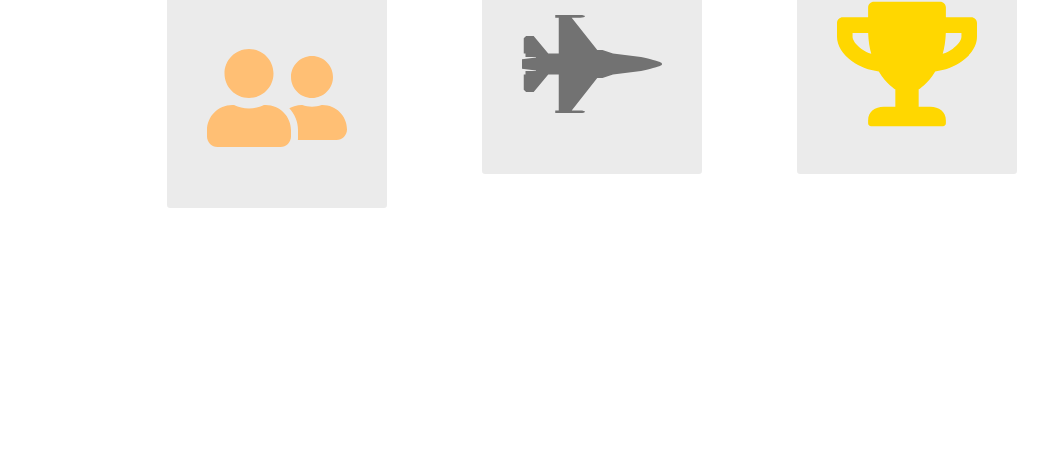
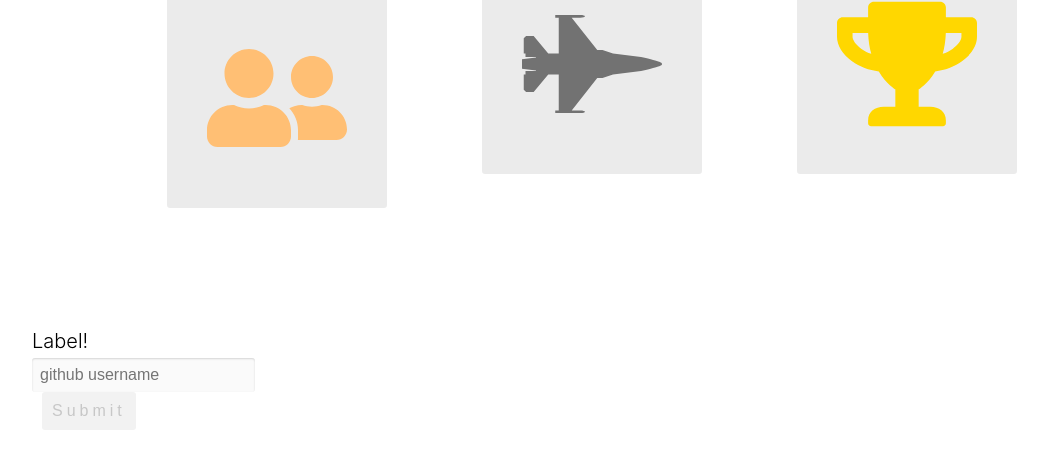
Before and after one commit to nme22/react-practice, a React app: page / in a window 1280 px wide. Shown: the part 312-780 px from the top of the page, without its empty margins (48-1096 px from the left). Built offline with nearby package versions, Linux system fonts and the light colour scheme.

Commit message:
fixed a few bugs and styled

```diff
--- a/app/components/battle.js
+++ b/app/components/battle.js
@@ -1,5 +1,6 @@
 import React from 'react';
 import {FaUserFriends, FaFighterJet, FaTrophy} from 'react-icons/fa'
+import PropTypes from 'prop-types'
 
 function Instructions () {
     return (
@@ -25,11 +26,67 @@ function Instructions () {
     )
 }
 
+class PlayerInput extends React.Component {
+    constructor(props) {
+        super(props)
+
+        this.state = {
+            username: ''
+        }
+        this.handleSubmit = this.handleSubmit.bind(this)
+        this.handleChange = this.handleChange.bind(this)
+    }
+    handleSubmit(event) {
+        event.preventDefault()
+
+        this.props.onSubmit(this.state.username)
+    }
+    handleChange(event) {
+        this.setState({
+            username: event.target.value
+        })
+    }
+    render() {
+        return (
+            <form className= 'column player' onSubmit={this.handleSubmit}>
+                <label htmlFor='username' className='player-label'>
+                    {this.props.label}
+                </label>
+                <div className='row player-inputs'>
+                    <input
+                        type='text'
+                        id='username'
+                        className='input-light'
+                        placeholder='github username'
+                        autoComplete='off'
+                        value={this.state.username}
+                        onChange={this.handleChange}
+                        />
+                        <button
+                         className='btn btn-dark'
+                         type='submit'
+                         disabled={!this.state.username}
+                        >
+                            Submit
+                        </button>
+                </div>
+
+            </form>
+        )
+    }
+}
+PlayerInput.PropTypes = {
+    onSubmit: PropTypes.func.isRequired,
+    label: PropTypes.string.isRequired
+}
+
 export default class Battle extends React.Component {
     render() {
         return (
             <React.Fragment>
                 <Instructions/>
+
+                <PlayerInput label='Label!' onSubmit={(value) => console.log('value!', value)}/>
             </React.Fragment>
         )
     }
--- a/app/index.css
+++ b/app/index.css
@@ -138,3 +138,56 @@ html, body, #app {
       padding: 40px;
       border-radius: 3px;
   }
+
+  .column {
+      display: flex;
+      flex-direction: column;
+  }
+  .player {
+      flex: 1;
+      margin: 0 20px;
+      padding:10px;
+  }
+  .player-label {
+      font-size: 20px;
+      margin: 5px 0;
+      font-weight: 300;
+  }
+.player-inputs input {
+    padding: 8px;
+    font-size: 16px;
+    flex: 2;
+    border-radius: 3px;
+    border: none;
+    box-shadow: inset 0 1px 2px rgba(0, 0, 0, 0.15);
+}
+
+.player-inputs .input-light {
+    background: rgba(0, 0, 0, 0.02);
+}
+.player-inputs button {
+    flex: 1;
+    margin-left: 10px;
+}
+.btn {
+    padding: 10px;
+    text-decoration: uppercase;
+    letter-spacing: .25em;
+    border-radius: 3px;
+    border: none;
+    font-size: 16px;
+    display: flex;
+    justify-content: center;
+    align-items: center;
+    cursor: pointer;
+    text-decoration: none;
+    max-width: 200px;
+}
+.btn-dark {
+    color: #e6e6e6;
+    background: #141414;
+}
+.btn-dark:disabled {
+    background: #f2f2f2;
+    color: #c7c7c7;
+}
```
